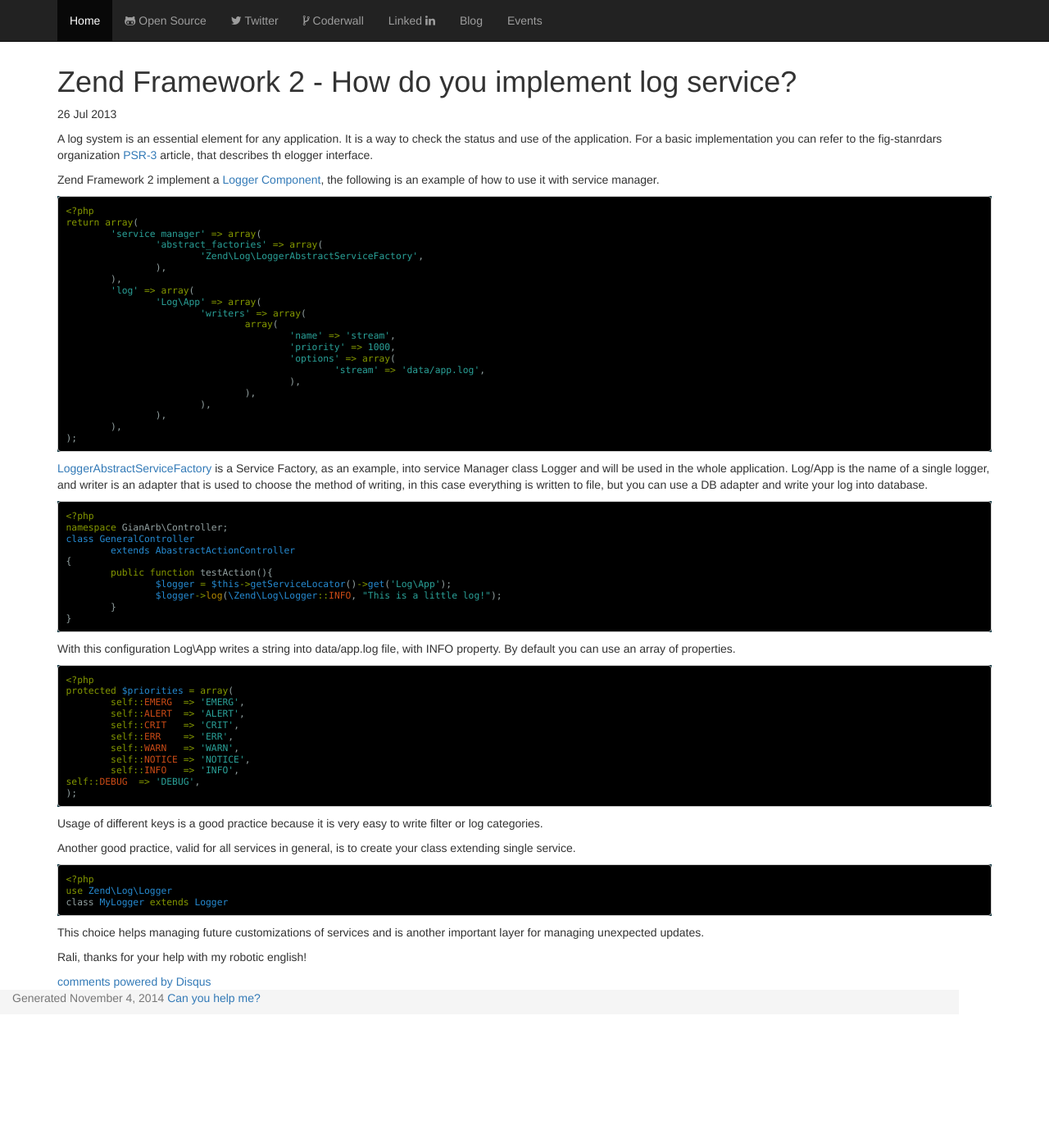
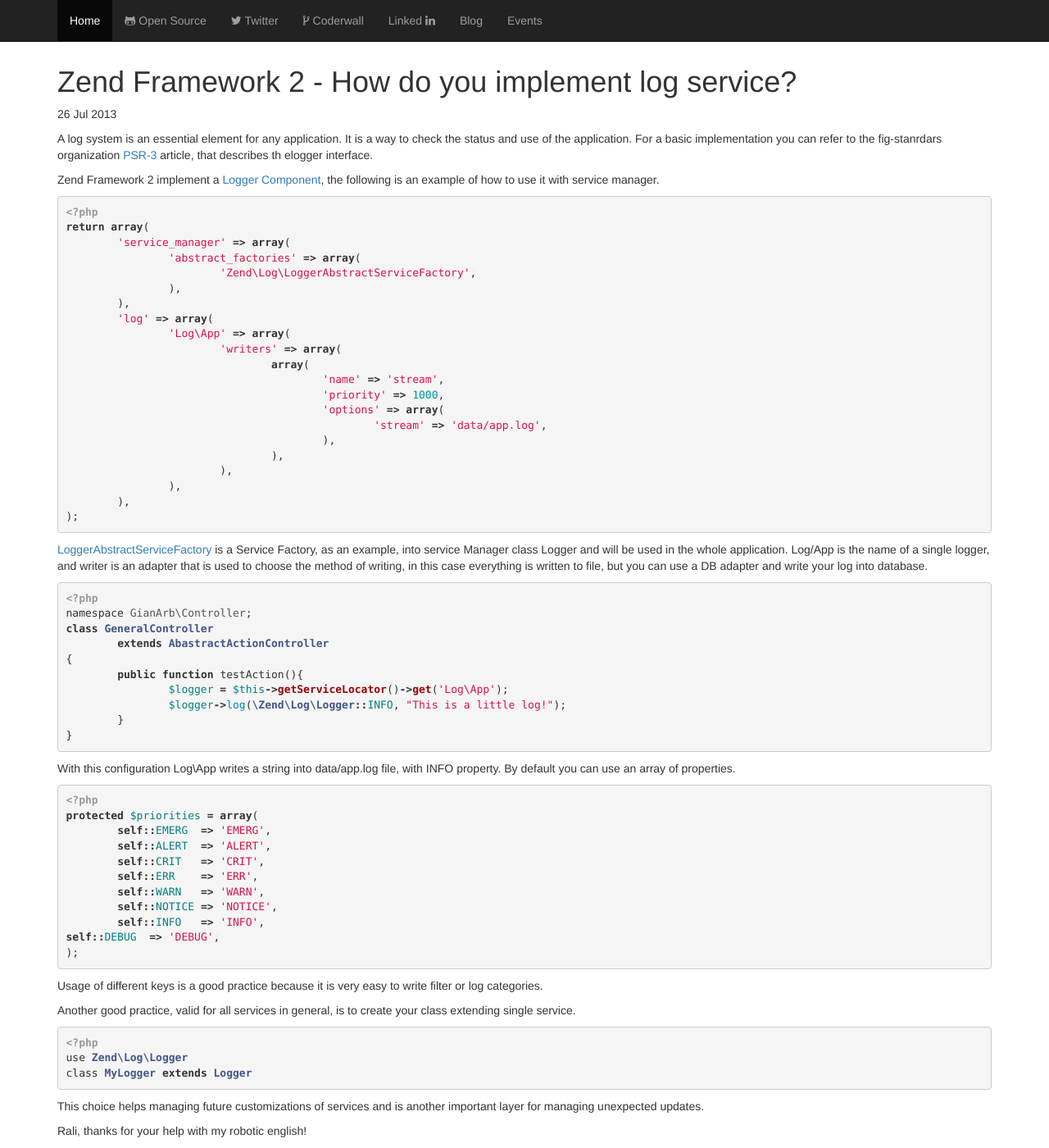
Before and after one commit to gianarb/gianarb.github.com, a Jekyll site: the page built from _posts/2013-07-26-how-do-you-implement-log-service.markdown, in a window 1280 px wide and 1400 px high. Shown: the whole window at 82% size. Built offline with Jekyll 4.4.1, drawn with Linux system fonts in a browser that asks for light colours; nearby versions of some CDN libraries; comment, search, counter and statistics services are not loaded.

Commit message:
syntax code

```diff
--- a/css/syntax.css
+++ b/css/syntax.css
@@ -1,74 +1,125 @@
+.highlight  { background: #ffffff; }
+.highlight .c { color: #999988; font-style: italic } /* Comment */
+.highlight .err { color: #a61717; background-color: #e3d2d2 } /* Error */
+.highlight .k { font-weight: bold } /* Keyword */
+.highlight .o { font-weight: bold } /* Operator */
+.highlight .cm { color: #999988; font-style: italic } /* Comment.Multiline */
+.highlight .cp { color: #999999; font-weight: bold } /* Comment.Preproc */
+.highlight .c1 { color: #999988; font-style: italic } /* Comment.Single */
+.highlight .cs { color: #999999; font-weight: bold; font-style: italic } /* Comment.Special */
+.highlight .gd { color: #000000; background-color: #ffdddd } /* Generic.Deleted */
+.highlight .gd .x { color: #000000; background-color: #ffaaaa } /* Generic.Deleted.Specific */
+.highlight .ge { font-style: italic } /* Generic.Emph */
+.highlight .gr { color: #aa0000 } /* Generic.Error */
+.highlight .gh { color: #999999 } /* Generic.Heading */
+.highlight .gi { color: #000000; background-color: #ddffdd } /* Generic.Inserted */
+.highlight .gi .x { color: #000000; background-color: #aaffaa } /* Generic.Inserted.Specific */
+.highlight .go { color: #888888 } /* Generic.Output */
+.highlight .gp { color: #555555 } /* Generic.Prompt */
+.highlight .gs { font-weight: bold } /* Generic.Strong */
+.highlight .gu { color: #aaaaaa } /* Generic.Subheading */
+.highlight .gt { color: #aa0000 } /* Generic.Traceback */
+.highlight .kc { font-weight: bold } /* Keyword.Constant */
+.highlight .kd { font-weight: bold } /* Keyword.Declaration */
+.highlight .kp { font-weight: bold } /* Keyword.Pseudo */
+.highlight .kr { font-weight: bold } /* Keyword.Reserved */
+.highlight .kt { color: #445588; font-weight: bold } /* Keyword.Type */
+.highlight .m { color: #009999 } /* Literal.Number */
+.highlight .s { color: #d14 } /* Literal.String */
+.highlight .na { color: #008080 } /* Name.Attribute */
+.highlight .nb { color: #0086B3 } /* Name.Builtin */
+.highlight .nc { color: #445588; font-weight: bold } /* Name.Class */
+.highlight .no { color: #008080 } /* Name.Constant */
+.highlight .ni { color: #800080 } /* Name.Entity */
+.highlight .ne { color: #990000; font-weight: bold } /* Name.Exception */
+.highlight .nf { color: #990000; font-weight: bold } /* Name.Function */
+.highlight .nn { color: #555555 } /* Name.Namespace */
+.highlight .nt { color: #000080 } /* Name.Tag */
+.highlight .nv { color: #008080 } /* Name.Variable */
+.highlight .ow { font-weight: bold } /* Operator.Word */
+.highlight .w { color: #bbbbbb } /* Text.Whitespace */
+.highlight .mf { color: #009999 } /* Literal.Number.Float */
+.highlight .mh { color: #009999 } /* Literal.Number.Hex */
+.highlight .mi { color: #009999 } /* Literal.Number.Integer */
+.highlight .mo { color: #009999 } /* Literal.Number.Oct */
+.highlight .sb { color: #d14 } /* Literal.String.Backtick */
+.highlight .sc { color: #d14 } /* Literal.String.Char */
+.highlight .sd { color: #d14 } /* Literal.String.Doc */
+.highlight .s2 { color: #d14 } /* Literal.String.Double */
+.highlight .se { color: #d14 } /* Literal.String.Escape */
+.highlight .sh { color: #d14 } /* Literal.String.Heredoc */
+.highlight .si { color: #d14 } /* Literal.String.Interpol */
+.highlight .sx { color: #d14 } /* Literal.String.Other */
+.highlight .sr { color: #009926 } /* Literal.String.Regex */
+.highlight .s1 { color: #d14 } /* Literal.String.Single */
+.highlight .ss { color: #990073 } /* Literal.String.Symbol */
+.highlight .bp { color: #999999 } /* Name.Builtin.Pseudo */
+.highlight .vc { color: #008080 } /* Name.Variable.Class */
+.highlight .vg { color: #008080 } /* Name.Variable.Global */
+.highlight .vi { color: #008080 } /* Name.Variable.Instance */
+.highlight .il { color: #009999 } /* Literal.Number.Integer.Long */
 
-td.linenos { background-color: #f0f0f0; padding-right: 10px; }
-span.lineno { background-color: #f0f0f0; padding: 0 5px 0 5px; }
-.highlight pre, .highlight pre code { line-height: 1.1em; font-size: 0.9em; background: #000000; color: #93A1A1; }
-.highlight .hll { background-color: #ffffcc }
-.highlight  { background: #002B36; color: #93A1A1 }
-.highlight .c { color: #586E75 } /* Comment */
-.highlight .err { color: #93A1A1 } /* Error */
-.highlight .g { color: #93A1A1 } /* Generic */
-.highlight .k { color: #859900 } /* Keyword */
-.highlight .l { color: #93A1A1 } /* Literal */
-.highlight .n { color: #93A1A1 } /* Name */
-.highlight .o { color: #859900 } /* Operator */
-.highlight .x { color: #CB4B16 } /* Other */
-.highlight .p { color: #93A1A1 } /* Punctuation */
-.highlight .cm { color: #586E75 } /* Comment.Multiline */
-.highlight .cp { color: #859900 } /* Comment.Preproc */
-.highlight .c1 { color: #586E75 } /* Comment.Single */
-.highlight .cs { color: #859900 } /* Comment.Special */
-.highlight .gd { color: #2AA198 } /* Generic.Deleted */
-.highlight .ge { color: #93A1A1; font-style: italic } /* Generic.Emph */
-.highlight .gr { color: #DC322F } /* Generic.Error */
-.highlight .gh { color: #CB4B16 } /* Generic.Heading */
-.highlight .gi { color: #859900 } /* Generic.Inserted */
-.highlight .go { color: #93A1A1 } /* Generic.Output */
-.highlight .gp { color: #93A1A1 } /* Generic.Prompt */
-.highlight .gs { color: #93A1A1; font-weight: bold } /* Generic.Strong */
-.highlight .gu { color: #CB4B16 } /* Generic.Subheading */
-.highlight .gt { color: #93A1A1 } /* Generic.Traceback */
-.highlight .kc { color: #CB4B16 } /* Keyword.Constant */
-.highlight .kd { color: #268BD2 } /* Keyword.Declaration */
-.highlight .kn { color: #859900 } /* Keyword.Namespace */
-.highlight .kp { color: #859900 } /* Keyword.Pseudo */
-.highlight .kr { color: #268BD2 } /* Keyword.Reserved */
-.highlight .kt { color: #DC322F } /* Keyword.Type */
-.highlight .ld { color: #93A1A1 } /* Literal.Date */
-.highlight .m { color: #2AA198 } /* Literal.Number */
-.highlight .s { color: #2AA198 } /* Literal.String */
-.highlight .na { color: #93A1A1 } /* Name.Attribute */
-.highlight .nb { color: #B58900 } /* Name.Builtin */
-.highlight .nc { color: #268BD2 } /* Name.Class */
-.highlight .no { color: #CB4B16 } /* Name.Constant */
-.highlight .nd { color: #268BD2 } /* Name.Decorator */
-.highlight .ni { color: #CB4B16 } /* Name.Entity */
-.highlight .ne { color: #CB4B16 } /* Name.Exception */
-.highlight .nf { color: #268BD2 } /* Name.Function */
-.highlight .nl { color: #93A1A1 } /* Name.Label */
-.highlight .nn { color: #93A1A1 } /* Name.Namespace */
-.highlight .nx { color: #93A1A1 } /* Name.Other */
-.highlight .py { color: #93A1A1 } /* Name.Property */
-.highlight .nt { color: #268BD2 } /* Name.Tag */
-.highlight .nv { color: #268BD2 } /* Name.Variable */
-.highlight .ow { color: #859900 } /* Operator.Word */
-.highlight .w { color: #93A1A1 } /* Text.Whitespace */
-.highlight .mf { color: #2AA198 } /* Literal.Number.Float */
-.highlight .mh { color: #2AA198 } /* Literal.Number.Hex */
-.highlight .mi { color: #2AA198 } /* Literal.Number.Integer */
-.highlight .mo { color: #2AA198 } /* Literal.Number.Oct */
-.highlight .sb { color: #586E75 } /* Literal.String.Backtick */
-.highlight .sc { color: #2AA198 } /* Literal.String.Char */
-.highlight .sd { color: #93A1A1 } /* Literal.String.Doc */
-.highlight .s2 { color: #2AA198 } /* Literal.String.Double */
-.highlight .se { color: #CB4B16 } /* Literal.String.Escape */
-.highlight .sh { color: #93A1A1 } /* Literal.String.Heredoc */
-.highlight .si { color: #2AA198 } /* Literal.String.Interpol */
-.highlight .sx { color: #2AA198 } /* Literal.String.Other */
-.highlight .sr { color: #DC322F } /* Literal.String.Regex */
-.highlight .s1 { color: #2AA198 } /* Literal.String.Single */
-.highlight .ss { color: #2AA198 } /* Literal.String.Symbol */
-.highlight .bp { color: #268BD2 } /* Name.Builtin.Pseudo */
-.highlight .vc { color: #268BD2 } /* Name.Variable.Class */
-.highlight .vg { color: #268BD2 } /* Name.Variable.Global */
-.highlight .vi { color: #268BD2 } /* Name.Variable.Instance */
-.highlight .il { color: #2AA198 } /* Literal.Number.Integer.Long */
+.post > .highlight .lineno { color: #ccc; display:inline-block; padding: 0 5px; border-right:1px solid #ccc; }
+.post > .highlight pre code { display: block; white-space: pre; overflow-x: auto; word-wrap: normal;ghlight  { background: #ffffff; }
+.highlight .c { color: #999988; font-style: italic } /* Comment */
+.highlight .err { color: #a61717; background-color: #e3d2d2 } /* Error */
+.highlight .k { font-weight: bold } /* Keyword */
+.highlight .o { font-weight: bold } /* Operator */
+.highlight .cm { color: #999988; font-style: italic } /* Comment.Multiline */
+.highlight .cp { color: #999999; font-weight: bold } /* Comment.Preproc */
+.highlight .c1 { color: #999988; font-style: italic } /* Comment.Single */
+.highlight .cs { color: #999999; font-weight: bold; font-style: italic } /* Comment.Special */
+.highlight .gd { color: #000000; background-color: #ffdddd } /* Generic.Deleted */
+.highlight .gd .x { color: #000000; background-color: #ffaaaa } /* Generic.Deleted.Specific */
+.highlight .ge { font-style: italic } /* Generic.Emph */
+.highlight .gr { color: #aa0000 } /* Generic.Error */
+.highlight .gh { color: #999999 } /* Generic.Heading */
+.highlight .gi { color: #000000; background-color: #ddffdd } /* Generic.Inserted */
+.highlight .gi .x { color: #000000; background-color: #aaffaa } /* Generic.Inserted.Specific */
+.highlight .go { color: #888888 } /* Generic.Output */
+.highlight .gp { color: #555555 } /* Generic.Prompt */
+.highlight .gs { font-weight: bold } /* Generic.Strong */
+.highlight .gu { color: #aaaaaa } /* Generic.Subheading */
+.highlight .gt { color: #aa0000 } /* Generic.Traceback */
+.highlight .kc { font-weight: bold } /* Keyword.Constant */
+.highlight .kd { font-weight: bold } /* Keyword.Declaration */
+.highlight .kp { font-weight: bold } /* Keyword.Pseudo */
+.highlight .kr { font-weight: bold } /* Keyword.Reserved */
+.highlight .kt { color: #445588; font-weight: bold } /* Keyword.Type */
+.highlight .m { color: #009999 } /* Literal.Number */
+.highlight .s { color: #d14 } /* Literal.String */
+.highlight .na { color: #008080 } /* Name.Attribute */
+.highlight .nb { color: #0086B3 } /* Name.Builtin */
+.highlight .nc { color: #445588; font-weight: bold } /* Name.Class */
+.highlight .no { color: #008080 } /* Name.Constant */
+.highlight .ni { color: #800080 } /* Name.Entity */
+.highlight .ne { color: #990000; font-weight: bold } /* Name.Exception */
+.highlight .nf { color: #990000; font-weight: bold } /* Name.Function */
+.highlight .nn { color: #555555 } /* Name.Namespace */
+.highlight .nt { color: #000080 } /* Name.Tag */
+.highlight .nv { color: #008080 } /* Name.Variable */
+.highlight .ow { font-weight: bold } /* Operator.Word */
+.highlight .w { color: #bbbbbb } /* Text.Whitespace */
+.highlight .mf { color: #009999 } /* Literal.Number.Float */
+.highlight .mh { color: #009999 } /* Literal.Number.Hex */
+.highlight .mi { color: #009999 } /* Literal.Number.Integer */
+.highlight .mo { color: #009999 } /* Literal.Number.Oct */
+.highlight .sb { color: #d14 } /* Literal.String.Backtick */
+.highlight .sc { color: #d14 } /* Literal.String.Char */
+.highlight .sd { color: #d14 } /* Literal.String.Doc */
+.highlight .s2 { color: #d14 } /* Literal.String.Double */
+.highlight .se { color: #d14 } /* Literal.String.Escape */
+.highlight .sh { color: #d14 } /* Literal.String.Heredoc */
+.highlight .si { color: #d14 } /* Literal.String.Interpol */
+.highlight .sx { color: #d14 } /* Literal.String.Other */
+.highlight .sr { color: #009926 } /* Literal.String.Regex */
+.highlight .s1 { color: #d14 } /* Literal.String.Single */
+.highlight .ss { color: #990073 } /* Literal.String.Symbol */
+.highlight .bp { color: #999999 } /* Name.Builtin.Pseudo */
+.highlight .vc { color: #008080 } /* Name.Variable.Class */
+.highlight .vg { color: #008080 } /* Name.Variable.Global */
+.highlight .vi { color: #008080 } /* Name.Variable.Instance */
+.highlight .il { color: #009999 } /* Literal.Number.Integer.Long */
+
+.post > .highlight .lineno { color: #ccc; display:inline-block; padding: 0 5px; border-right:1px solid #ccc; }
+.post > .highlight pre code { display: block; white-space: pre; overflow-x: auto; word-wrap: normal; } }
```
